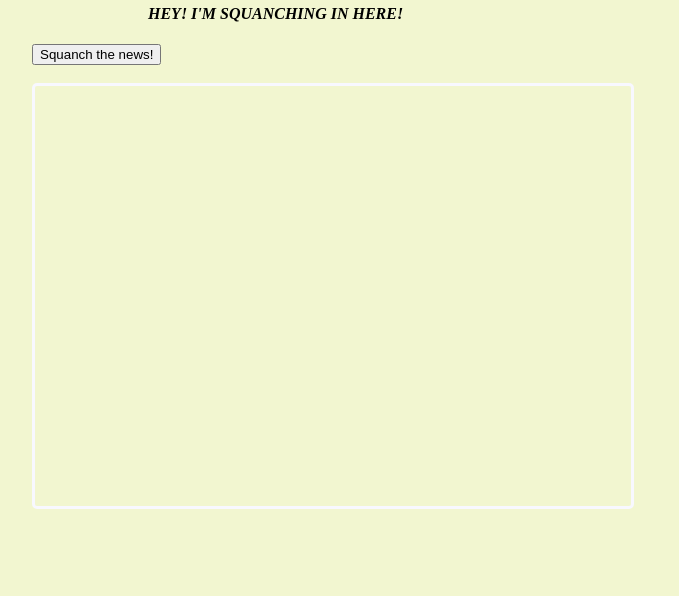
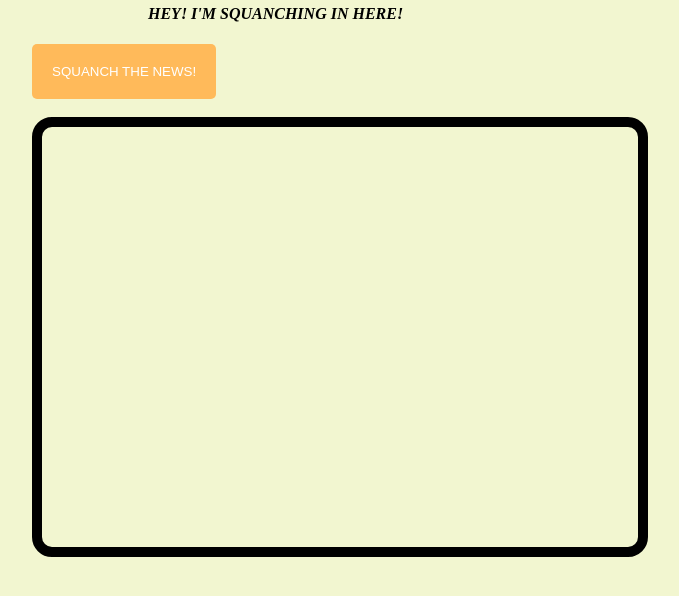
Before and after one commit to alfa9317/Scrapyquanchy-News, a website: page public/index.html in a window 1280 px wide. Shown: the part 146-742 px from the top of the page, without its empty margins (128-807 px from the left). Drawn offline with nearby package versions, Linux system fonts and the light colour scheme; no server answers.

Commit message:
News button css style

```diff
--- a/public/index.html
+++ b/public/index.html
@@ -16,8 +16,8 @@
         overflow: auto;
         width: 60%;
         height: 400px;
-        border: solid ghostwhite;
-        border-radius: 5px;
+        border: 10px solid black;
+        border-radius: 20px;
         padding: 10px;
       }
       #notes {
@@ -46,6 +46,25 @@
         height: 200px;
         font-size: 18px;
       }
+      #getNews{
+        color: #fff !important;
+        text-transform: uppercase;
+        text-decoration: none;
+        background: #ffba5a;
+        padding: 20px;
+        border-radius: 5px;
+        display: inline-block;
+        border: none;
+        transition: all 0.4s ease 0s;
+      }
+      #getNews:hover{
+        background: #434343;
+        letter-spacing: 1px;
+        -webkit-box-shadow: 0px 5px 40px -10px rgba(0,0,0,0.57);
+        -moz-box-shadow: 0px 5px 40px -10px rgba(0,0,0,0.57);
+        box-shadow: 5px 40px -10px rgba(0,0,0,0.57);
+        transition: all 0.4s ease 0s;
+      }
     </style>
   </head>
   <body>
```
